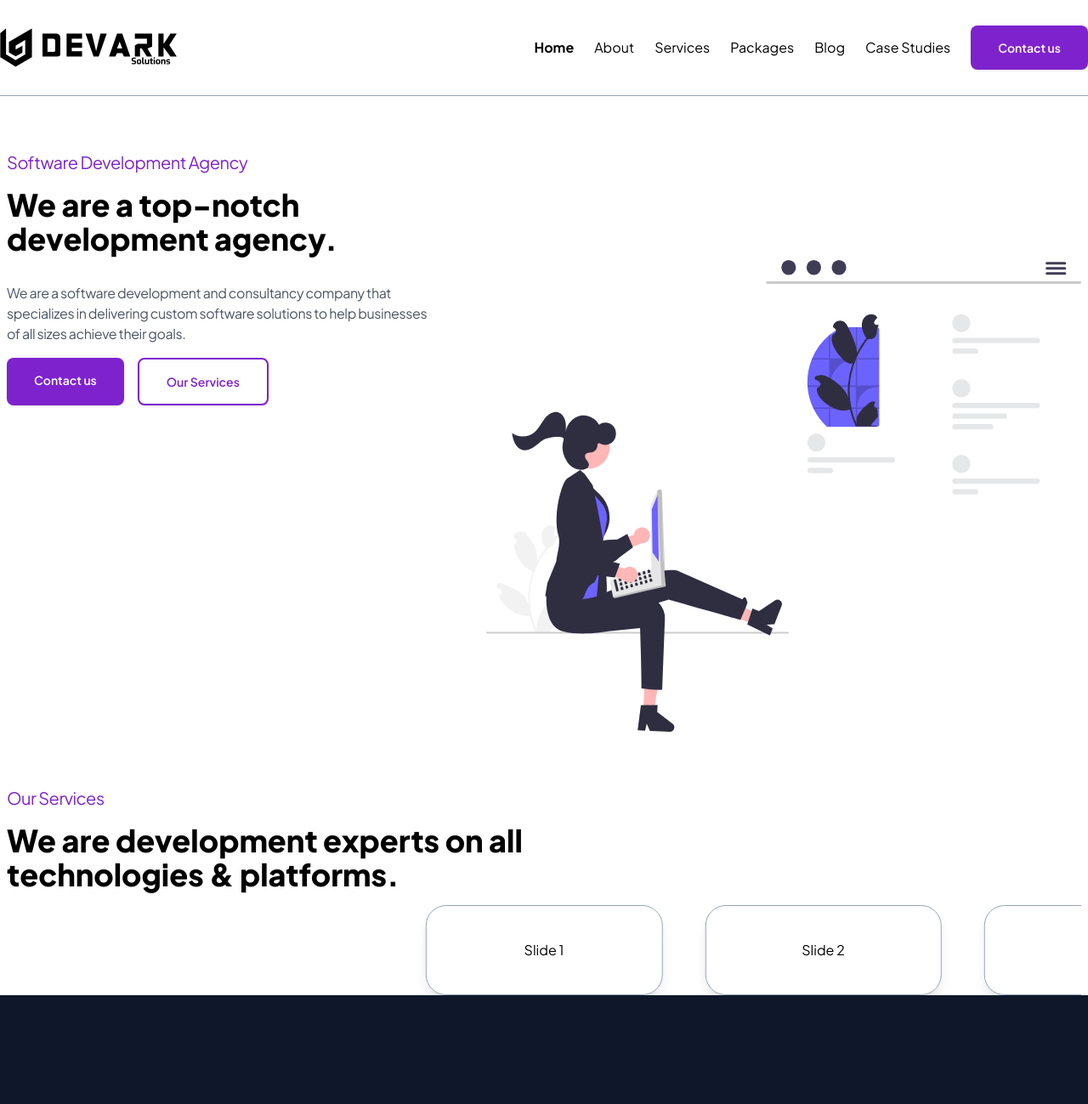
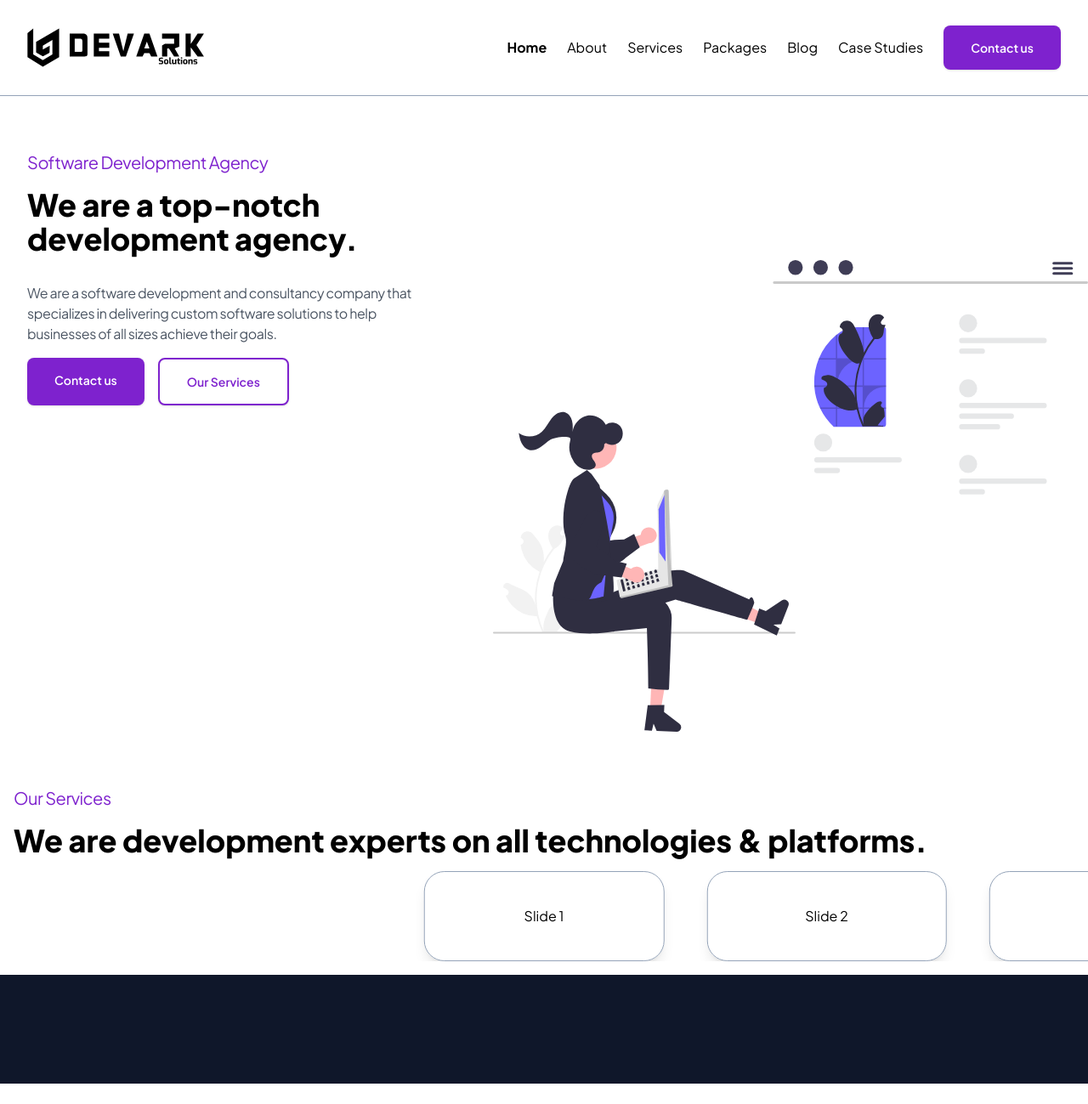
Before and after one commit to DevArk-Solutions/Website, a Next.js app: page / in a window 1280 px wide. Shown: the whole page at 85% size. After the commit the page ends 1275 px from the top, so only its background shows below. Built offline with nearby package versions, Linux system fonts and the light colour scheme; no server answers.

Commit message:
Fixed Spacings

```diff
--- a/src/components/navigation/NavBar.tsx
+++ b/src/components/navigation/NavBar.tsx
@@ -26,17 +26,17 @@ export const NavBar: ComponentWithChildren = () => {
 
     return (
         <div>
-            <div className="flex justify-between mx-4 md:mx-0">
-                <Link href={"/"} className={"flex relative w-52 h-16"}>
+            <div className="mx-4 flex justify-between">
+                <Link href={"/"} className={"relative flex h-16 w-52"}>
                     <Image src={"/logo.svg"} alt="DevArk Solutions Logo" fill />
                 </Link>
-                <div className="items-center space-x-6 hidden lg:flex">
+                <div className="hidden items-center space-x-6 lg:flex">
                     <NavBarContent />
                 </div>
                 <div className="flex lg:hidden">
                     <button
                         onClick={() => setIsNavbarOpen(!isNavbarOpen)}
-                        className="text-gray-500 hover:text-gray-600 focus:outline-none focus:text-gray-600"
+                        className="text-gray-500 hover:text-gray-600 focus:text-gray-600 focus:outline-none"
                         aria-label="toggle menu"
                     >
                         {isNavbarOpen ? <IconX /> : <IconMenu2 />}
@@ -53,8 +53,8 @@ export const NavBar: ComponentWithChildren = () => {
                 leaveTo="opacity-0 scale-95"
             >
                 {(ref) => (
-                    <div className={`lg:hidden mt-2`} ref={ref}>
-                        <div className="items-center space-y-6 flex flex-col">
+                    <div className={`mt-2 lg:hidden`} ref={ref}>
+                        <div className="flex flex-col items-center space-y-6">
                             <NavBarContent />
                         </div>
                     </div>
--- a/src/components/sections/HeroSection.tsx
+++ b/src/components/sections/HeroSection.tsx
@@ -23,10 +23,12 @@ export const HeroSection: ComponentWithChildren = () => {
 
     return (
         <section
-            className={"relative mt-32 w-full pb-16 lg:mt-16 lg:pb-96"}
+            className={
+                "relative mx-auto mt-16 w-full max-w-screen-xl pb-16 lg:pb-96"
+            }
             ref={outerRef}
         >
-            <div className={"relative z-10 max-w-lg"}>
+            <div className={"relative z-10 max-w-lg pl-8 "}>
                 <p className={"subtitle"}>Software Development Agency</p>
                 <h1 className={"title mt-4"}>
                     We are a top-notch development agency.
--- a/src/components/sections/ServiceSection.tsx
+++ b/src/components/sections/ServiceSection.tsx
@@ -8,7 +8,7 @@ import "swiper/css/navigation";
 export const ServiceSection: ComponentWithChildren = () => {
     return (
         <section className={"relative mt-16 w-full"}>
-            <div className={"max-w-3xl"}>
+            <div className={"mx-auto max-w-screen-xl px-4"}>
                 <p className={"subtitle"}>Our Services</p>
                 <h1 className={"title mt-4"}>
                     We are development experts on all technologies & platforms.
--- a/src/layouts/DefaultLayout.tsx
+++ b/src/layouts/DefaultLayout.tsx
@@ -8,14 +8,16 @@ export const DefaultLayout: ComponentWithChildren<{
     return (
         <>
             <header
-                className={"container mx-auto border-b border-slate-400 py-6"}
+                className={
+                    "mx-auto max-w-screen-xl border-b border-slate-400 py-6 px-4"
+                }
             >
                 {header}
             </header>
-            <main className={"container min-h-screen px-2 sm:mx-auto"}>
-                {children}
-            </main>
-            <footer className={"h-32 w-screen bg-slate-900"}>{footer}</footer>
+            <main className={"min-h-screen"}>{children}</main>
+            <footer className={"mt-4 h-32 w-screen bg-slate-900"}>
+                {footer}
+            </footer>
         </>
     );
 };
```
